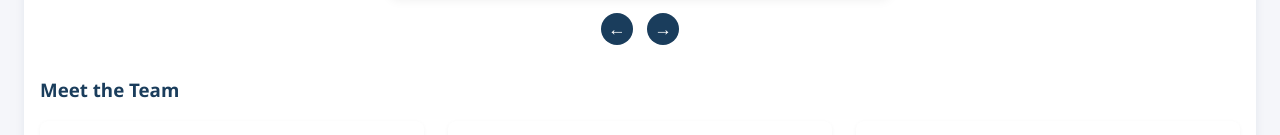
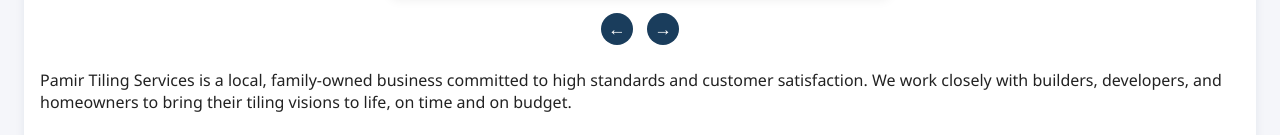
Before and after one commit to abdullah-2019/pamirtilingservices, a plain HTML site: page index.html in a window 1280 px wide. Shown: the part 3873-4008 px from the top of the page. Drawn offline with Linux system fonts and the light colour scheme.

Commit message:
Update index.html

```diff
--- a/index.html
+++ b/index.html
@@ -478,7 +478,9 @@
         <button type="button" onclick="prevSlide()">&#8592;</button>
         <button type="button" onclick="nextSlide()">&#8594;</button>
       </div>
-
+      <p style="margin-top:1.5rem;">
+        Pamir Tiling Services is a local, family-owned business committed to high standards and customer satisfaction. We work closely with builders, developers, and homeowners to bring their tiling visions to life, on time and on budget.
+      </p>
       <h3 style="margin-top:2rem;">Meet the Team</h3>
       <div class="team-list">
         <div class="team-card">
```
